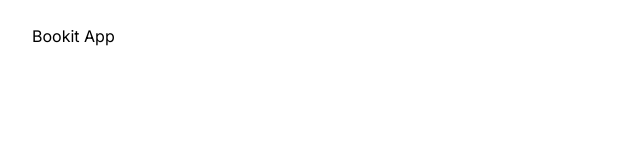
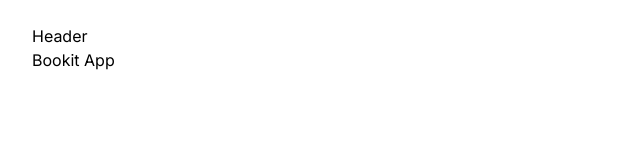
Before and after one commit to abrar-ol/BookingApp, a Next.js app: page / in a window 1280 px wide. Shown: the top 160 px of the page, without its empty margins (0-640 px from the left). Built offline with nearby package versions, Linux system fonts and the light colour scheme.

Commit message:
create header component

```diff
--- a/app/layout.js
+++ b/app/layout.jsx
@@ -1,7 +1,8 @@
 import { Inter } from "next/font/google";
 import "@/assets/styles/globals.css";
+import Header from "@/components/Headrer";
 
-const inter = Inter({ subsets: ['latin'] })
+const inter = Inter({ subsets: ["latin"] });
 
 export const metadata = {
   title: "Bookit App | Book a Room",
@@ -11,13 +12,11 @@ export const metadata = {
 export default function RootLayout({ children }) {
   return (
     <html lang="en">
-      <body
-        className={inter.className}
-      >
-        <main className="mx-auto max-w-7xl px-4 py-6 sm:px-6 lg:px-8">{children}
-
+      <body className={inter.className}>
+        <main className="mx-auto max-w-7xl px-4 py-6 sm:px-6 lg:px-8">
+          <Header />
+          {children}
         </main>
-
       </body>
     </html>
   );
--- /dev/null
+++ b/components/Headrer.jsx
@@ -0,0 +1,5 @@
+const Header = () => {
+  return <>Header</>;
+};
+
+export default Header;
```
Also changed, not shown: app/fonts/GeistMonoVF.woff (deleted), app/fonts/GeistVF.woff (deleted), app/page.jsx (renamed from app/page.js).
